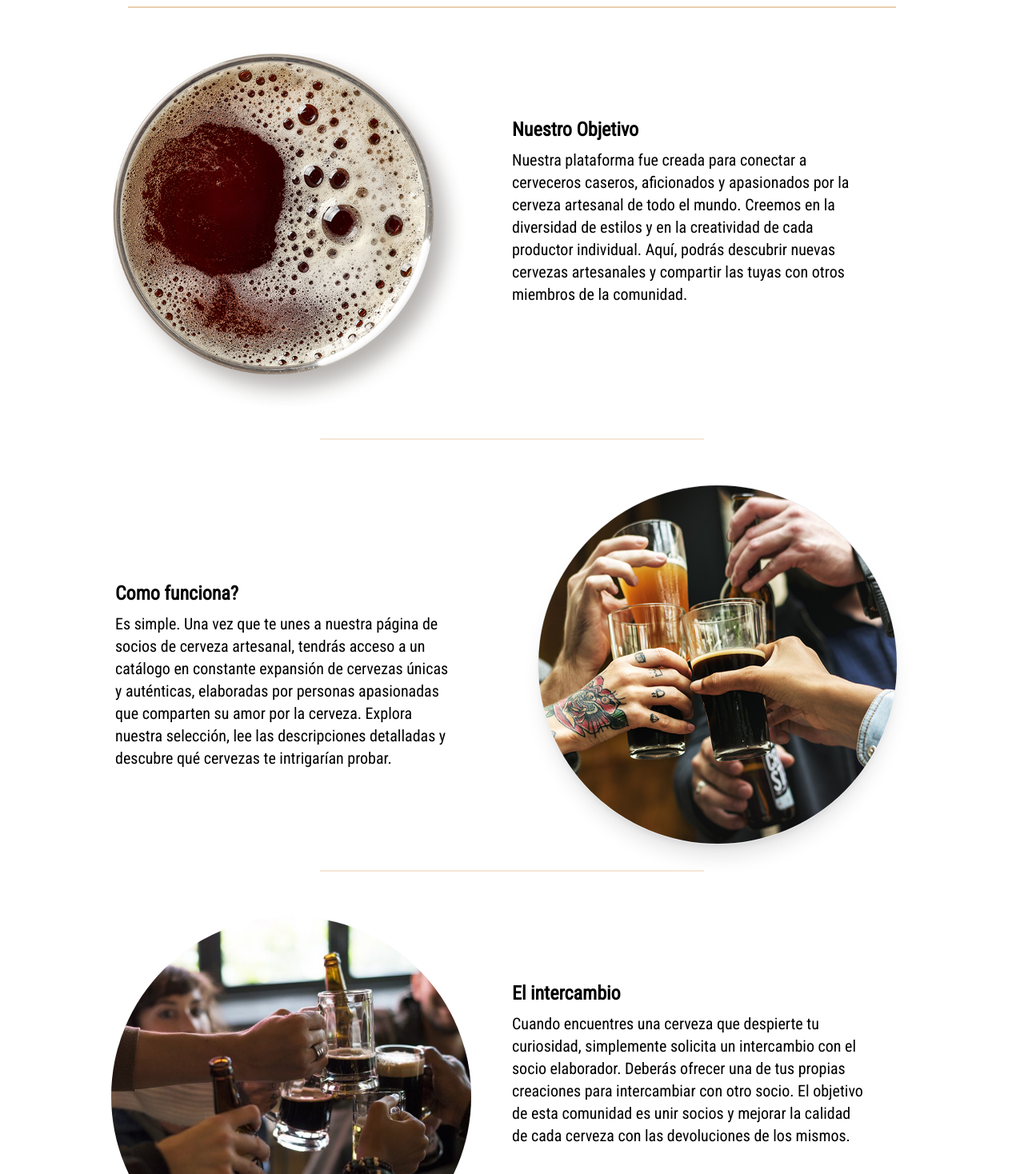
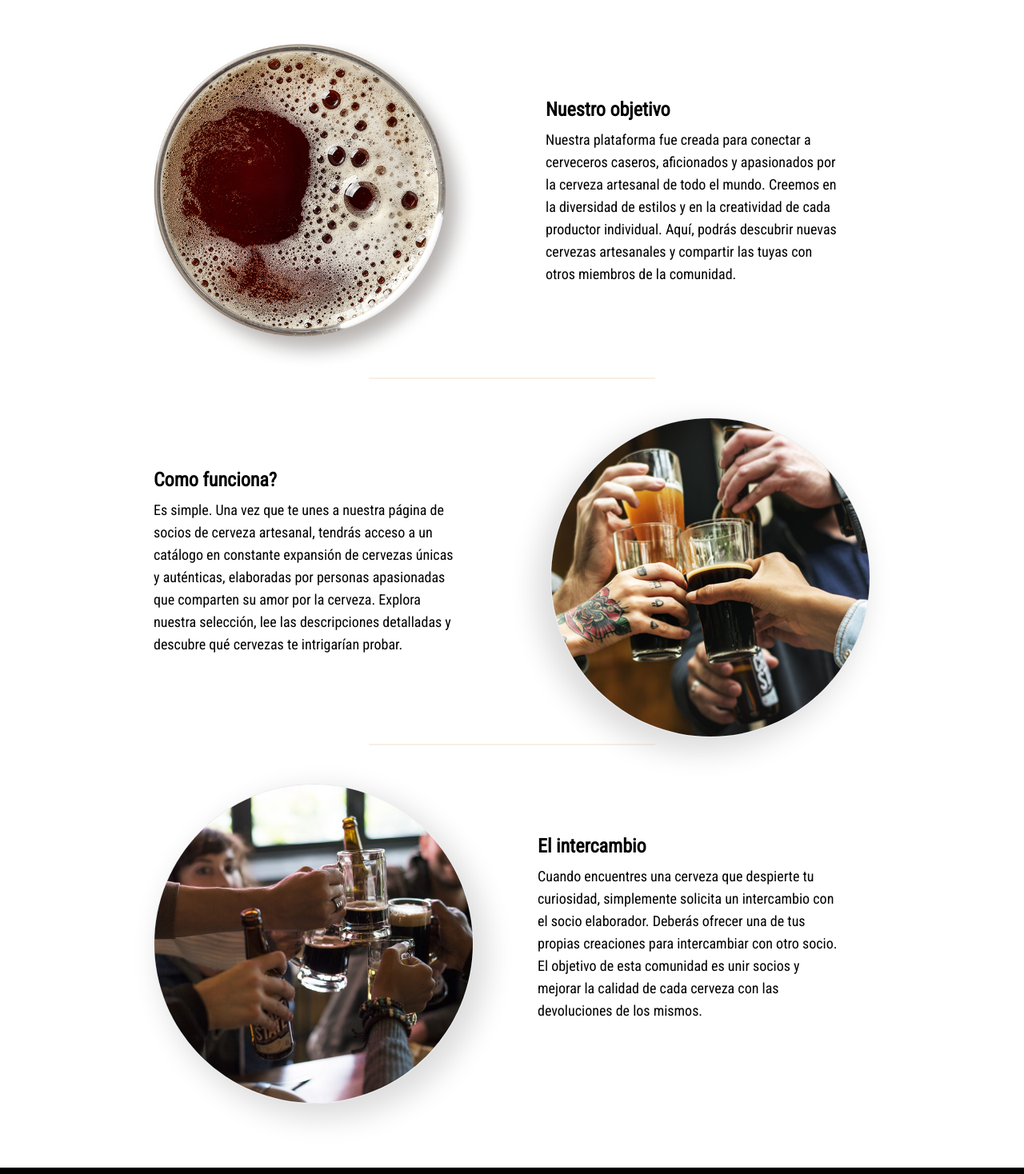
Before and after one commit to NachoVidal27/birrateca_front_end, a React (Create React App) app: page / in a window 1280 px wide. Shown: the part 722-2190 px from the top of the page at 80% size. Built offline with nearby package versions, Linux system fonts and the light colour scheme.

Commit message:
Home updated

```diff
--- a/src/routes/Home.jsx
+++ b/src/routes/Home.jsx
@@ -1,12 +1,30 @@
 import React from "react";
+import { useState, useEffect } from "react";
 import barril from "../assets/barrilHero.jpeg";
 import cheer from "../assets/cheer.jpg";
 import cheers from "../assets/cheers.jpg";
 import beerFromTop from "../assets/beer_transparent.png";
 
 function Home() {
-  return (
-    <div class="">
+  const [mobile, setMobile] = useState(true);
+
+  const handleResize = () => {
+    if (window.innerWidth > 768) {
+      setMobile(false);
+    } else {
+      setMobile(true);
+    }
+  };
+
+  useEffect(() => {
+    handleResize();
+    window.addEventListener("resize", handleResize);
+    return () => {
+      window.removeEventListener("resize", handleResize);
+    };
+  });
+  return mobile ? (
+    <>
       <div class="relative">
         <img src={barril} className="w-full" alt="" />
         <div class="absolute inset-0 flex items-center justify-center">
@@ -15,35 +33,112 @@ function Home() {
           </h2>
         </div>
       </div>
-
-      <div className="mt-4 2xl:mt-10 mx-10  mb-16 2xl:mx-20">
-        <h3 className="text-2xl md:text-3xl font-bold font-roboto">
+      <div className="w-[80%] mx-auto">
+        <div>
+          <h2 className="font-roboto text-3xl font-semibold mt-4">
             Proyecto Birrateca
-        </h3>
-        <p
-          className=" text-md md:text-xl w-[85%] md:w-[55%] mx-auto mt-2 font-roboto
-        "
-        >
+          </h2>
+          <p className="font-roboto mt-2">
             Bienvenido a nuestra emocionante comunidad de amantes de la cerveza
             artesanal y el intercambio de sabores únicos. En nuestra página de
-          socios de cerveza artesanal, te invitamos a sumergirte en un mundo de
-          aromas y sabores, donde la pasión por la cerveza se combina con la
-          emoción del intercambio.
+            socios de cerveza artesanal, te invitamos a sumergirte en un mundo
+            de aromas y sabores, donde la pasión por la cerveza se combina con
+            la emoción del intercambio.
           </p>
-        <div className="w-[80%] border border-b-1 mx-auto mt-2 border-cream-dark opacity-60"></div>
-        <div className="grid grid-cols-1 md:grid-cols-2 mt-14  md:mx-10">
+        </div>
+        <div className="w-[80%] border border-b-1 mx-auto my-2 border-cream-dark opacity-60"></div>
         <div>
           <img
             src={beerFromTop}
-              className="h-[250px] md:h-[300px] lg:h-[450px] mx-auto ps-3 "
-              alt=""
+            alt="cervecita espumosa"
+            className="h-[270px] ms-14 mt-10"
           />
+          <h3 className="font-roboto text-2xl font-semibold">
+            Nuestro objetivo
+          </h3>
+          <p className="font-roboto mt-2">
+            Nuestra plataforma fue creada para conectar a cerveceros caseros,
+            aficionados y apasionados por la cerveza artesanal de todo el mundo.
+            Creemos en la diversidad de estilos y en la creatividad de cada
+            productor individual. Aquí, podrás descubrir nuevas cervezas
+            artesanales y compartir las tuyas con otros miembros de la
+            comunidad.
+          </p>
         </div>
-          <div className="mt-20">
-            <h3 className="text-2xl font-semibold  text-center md:text-start  mx-auto font-roboto">
-              Nuestro Objetivo
+        <div className="w-[40%] border border-b-1 mx-auto my-6 border-cream-dark opacity-30 "></div>
+        <div>
+          <img
+            src={cheers}
+            alt="cervecita espumosa"
+            className="h-[250px] mt-10 border rounded-full mx-auto  shadow-xl"
+          />
+          <h3 className="font-roboto text-2xl font-semibold mt-6">
+            Como funciona?
           </h3>
-            <p className="text-md  md:text-xl md:text-start mt-2 md:w-[80%] font-roboto ">
+          <p className="font-roboto mt-2 ">
+            Es simple. Una vez que te unes a nuestra página de socios de cerveza
+            artesanal, tendrás acceso a un catálogo en constante expansión de
+            cervezas únicas y auténticas, elaboradas por personas apasionadas
+            que comparten su amor por la cerveza. Explora nuestra selección, lee
+            las descripciones detalladas y descubre qué cervezas te intrigarían
+            probar.
+          </p>
+        </div>
+        <div className="w-[40%] border border-b-1 mx-auto my-6 border-cream-dark opacity-30 "></div>
+        <div className="mb-20">
+          <img
+            src={cheer}
+            alt="cervecita espumosa"
+            className="h-[250px] mt-10 border rounded-full mx-auto  shadow-xl"
+          />
+          <h3 className="font-roboto text-2xl font-semibold mt-6">
+            El intercambio
+          </h3>
+          <p className="font-roboto mt-2">
+            Cuando encuentres una cerveza que despierte tu curiosidad,
+            simplemente solicita un intercambio con el socio elaborador. Deberás
+            ofrecer una de tus propias creaciones para intercambiar con otro
+            socio. El objetivo de esta comunidad es unir socios y mejorar la
+            calidad de cada cerveza con las devoluciones de los mismos.
+          </p>
+        </div>
+      </div>
+    </>
+  ) : (
+    <>
+      <div class="relative">
+        <img src={barril} className="w-full" alt="" />
+        <div class="absolute inset-0 flex items-center justify-center">
+          <h2 class="invisible md:visible text-5xl font-bold font text-white text-center">
+            Bienvenido a la Birrateca del CCCUY
+          </h2>
+        </div>
+      </div>
+      <div className="w-[70%] 2xl:w-[65%] mx-auto">
+        <div className="mt-6">
+          <h2 className="font-roboto text-3xl 2xl:text-4xl font-semibold mt-4 2xl:mt-6">
+            Proyecto Birrateca
+          </h2>
+          <p className="font-roboto mt-2 text-xl">
+            Bienvenido a nuestra emocionante comunidad de amantes de la cerveza
+            artesanal y el intercambio de sabores únicos. En nuestra página de
+            socios de cerveza artesanal, te invitamos a sumergirte en un mundo
+            de aromas y sabores, donde la pasión por la cerveza se combina con
+            la emoción del intercambio.
+          </p>
+        </div>
+        <div className="w-[80%] border border-b-1 mx-auto my-4 border-cream-dark opacity-60"></div>
+        <div className="flex space-evenly">
+          <img
+            src={beerFromTop}
+            alt="cervecita espumosa"
+            className="h-[410px]  mt-10"
+          />
+          <div className="my-auto ms-20 2xl:ms-40">
+            <h3 className="font-roboto text-2xl 2xl:text-3xl font-semibold text-start">
+              Nuestro objetivo
+            </h3>
+            <p className="font-roboto text-lg mt-2 text-start pe-10">
               Nuestra plataforma fue creada para conectar a cerveceros caseros,
               aficionados y apasionados por la cerveza artesanal de todo el
               mundo. Creemos en la diversidad de estilos y en la creatividad de
@@ -53,53 +148,39 @@ function Home() {
             </p>
           </div>
         </div>
-        <div className="w-[40%] border border-b-1 mx-auto mt-8 border-cream-dark opacity-30 "></div>
-        <div className="grid grid-cols-1 md:grid-cols-2 mt-14  md:mx-10">
-          <div className=" mt-20">
-            <div>
+        <div className="w-[40%] border border-b-1 mx-auto my-2 border-cream-dark opacity-20 "></div>
+        <div className="flex space-evenly">
+          <div className="my-auto me-20 2xl:me-40">
+            <h3 className="font-roboto text-2xl 2xl:text-3xl font-semibold text-start">
+              Como funciona?
+            </h3>
+            <p className="font-roboto text-lg mt-2 text-start pe-10">
+              Es simple. Una vez que te unes a nuestra página de socios de
+              cerveza artesanal, tendrás acceso a un catálogo en constante
+              expansión de cervezas únicas y auténticas, elaboradas por personas
+              apasionadas que comparten su amor por la cerveza. Explora nuestra
+              selección, lee las descripciones detalladas y descubre qué
+              cervezas te intrigarían probar.
+            </p>
+          </div>
           <img
             src={cheers}
-                className="h-[250px]  border rounded-full mx-auto  shadow-xl md:hidden "
-                alt=""
+            alt="cervecita espumosa"
+            className="h-[400px] mt-10 border rounded-full mx-auto shadow-[-12px_13px_35px_5px_#00000024]"
           />
         </div>
-            <div className="md:ms-16 2xl:ms-36">
-              <h3 className="text-2xl font-semibold text-center md:text-start  mx-auto  2xl:ms-10 font-roboto mt-10">
-                Como funciona?
-              </h3>
-              <p className="text-md md:text-xl text-center md:text-start mt-2 md:w-[85%] 2xl:ms-10 font-roboto">
-                Es simple. Una vez que te unes a nuestra página de socios de
-                cerveza artesanal, tendrás acceso a un catálogo en constante
-                expansión de cervezas únicas y auténticas, elaboradas por
-                personas apasionadas que comparten su amor por la cerveza.
-                Explora nuestra selección, lee las descripciones detalladas y
-                descubre qué cervezas te intrigarían probar.
-              </p>
-            </div>
-          </div>
-
-          <div>
-            <img
-              src={cheers}
-              className=" h-0 md:h-[450px]  border rounded-full md:ms-8 2xl:ms-48 shadow-xl invisible md:visible"
-              alt=""
-            />
-          </div>
-        </div>
-        <div className="w-[40%] border border-b-1 mx-auto mt-8 border-cream-dark opacity-30 "></div>
-        <div className="grid grid-cols-1 md:grid-cols-2 mt-14 md:mx-12">
-          <div>
+        <div className="w-[40%] border border-b-1 mx-auto my-2 border-cream-dark opacity-20 "></div>
+        <div className="flex space-evenly mb-20 2xl:mb-24">
           <img
             src={cheer}
-              className="h-[250px] md:h-[300px] lg:h-[450px]  rounded-full  mx-auto "
-              alt=""
+            alt="cervecita espumosa"
+            className="h-[400px] mt-10 border rounded-full mx-auto shadow-[12px_13px_35px_5px_#00000024]"
           />
-          </div>
-          <div className="mt-20 ">
-            <h3 className="text-2xl font-semibold md:text-start  mx-auto font-roboto">
+          <div className="my-auto ms-20 2xl:ms-40">
+            <h3 className="font-roboto text-2xl 2xl:text-3xl font-semibold text-start">
               El intercambio
             </h3>
-            <p className="text-md md:text-xl text-center md:text-start mt-2 md:w-[80%] font-roboto">
+            <p className="font-roboto text-lg mt-2 text-start pe-10">
               Cuando encuentres una cerveza que despierte tu curiosidad,
               simplemente solicita un intercambio con el socio elaborador.
               Deberás ofrecer una de tus propias creaciones para intercambiar
@@ -110,7 +191,7 @@ function Home() {
           </div>
         </div>
       </div>
-    </div>
+    </>
   );
 }
 
```
Lines whose indentation alone changed are shown as unchanged.
